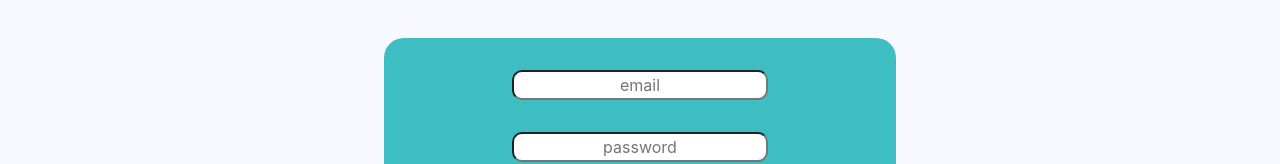
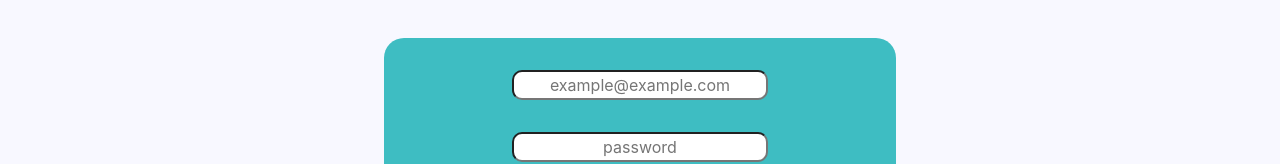
Before and after one commit to Build-Week-Co-make-5/Front-End, a React (Create React App) app in the folder co-make/: page /login in a window 1280 px wide. Shown: the part 162-326 px from the top of the page. Built offline with nearby package versions, Linux system fonts and the light colour scheme.

Commit message:
added comments to registration and login forms

```diff
--- a/co-make/src/components/login/LoginForm.js
+++ b/co-make/src/components/login/LoginForm.js
@@ -19,7 +19,7 @@ const LoginForm = ({ values, errors, touched, status }) => {
         <Field
           type="email"
           name="email"
-          placeholder="email"
+          placeholder="example@example.com" /* changed placeholder from email */
           className="input"
         />
         {touched.email && errors.email && (
@@ -45,7 +45,7 @@ const LoginForm = ({ values, errors, touched, status }) => {
             <li>Password: {user.password}</li>
           </ul>
         );
-      })} */}
+      })} */} {/* dummy data to show submit form was working initially no longer needed */}
     </div>
   );
 };
@@ -64,7 +64,7 @@ const FormikLoginForm = withFormik({
   handleSubmit(values, { setStatus, resetForm }) {
     console.log("submitting", values);
     axios
-      .post("https://reqres.in/api/users/", values)
+      .post("https://bw-pt-co-make5.herokuapp.com/api/auth/login", values) /* changed post request from reqres.in to our backend link */
       .then(res => {
         console.log("success", res);
         setStatus(res.data);
--- a/co-make/src/components/login/RegistrationForm.js
+++ b/co-make/src/components/login/RegistrationForm.js
@@ -37,7 +37,7 @@ const RegistrationForm = ({ values, errors, touched, status }) => {
         <Button type="submit">Register</Button>
       </Form>
 
-      {userData.map(user => {
+      {/* {userData.map(user => {
         return (
           <ul key={user.id}>
             <li>Fullname: {user.fullname}</li>
@@ -47,7 +47,7 @@ const RegistrationForm = ({ values, errors, touched, status }) => {
             <li>City: {user.city}</li>
           </ul>
         );
-      })}
+      })} */} {/* dummy data to show submit form was working initially no longer needed */}
     </div>
   );
 };
@@ -71,8 +71,9 @@ const FormikRegistrationForm = withFormik({
   }),
   handleSubmit(values, { setStatus, resetForm }) {
     console.log("submitting!", values);
+    // https://reqres.in/api/users/
     axios
-      .post("https://reqres.in/api/users/", values)
+      .post("https://bw-pt-co-make5.herokuapp.com/api/auth/register", values) /* changed post request from reqres.in to our backend link */
       .then(res => {
         console.log("success", res);
         setStatus(res.data);
```
